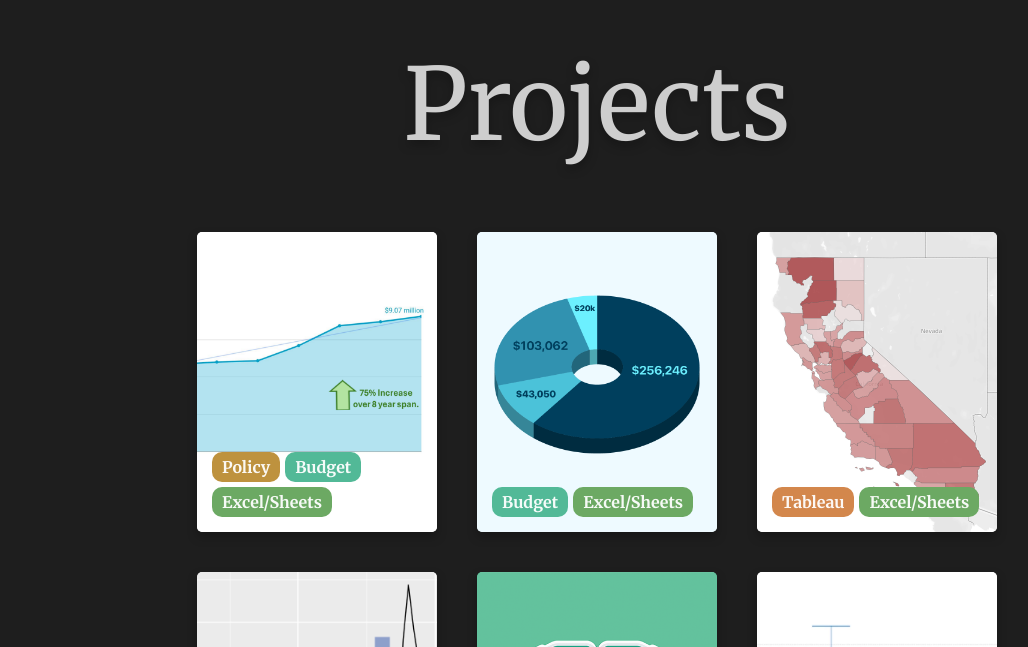
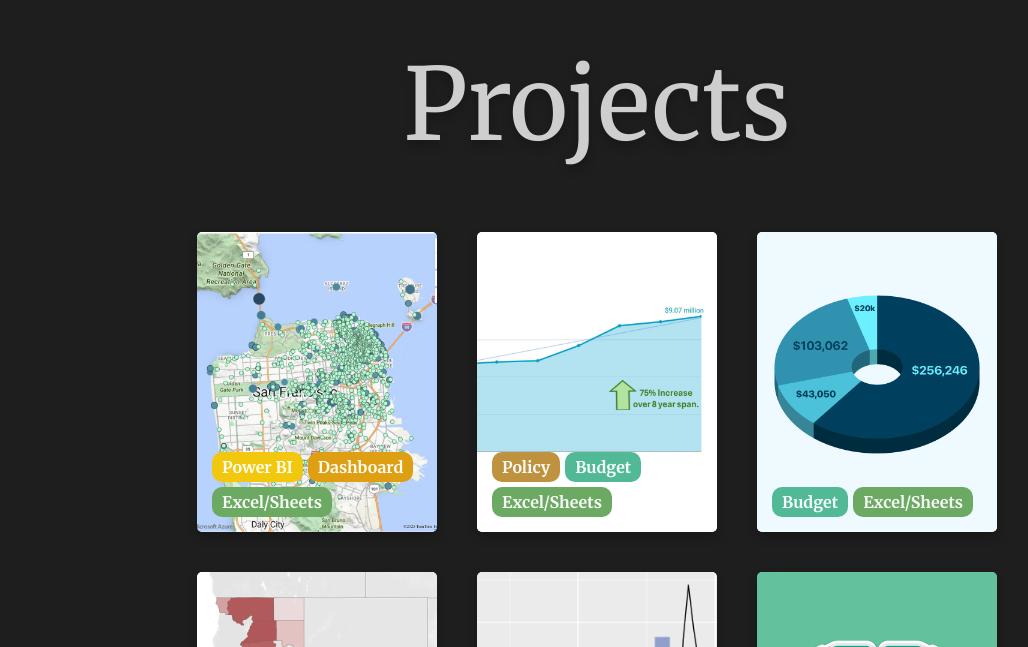
Before and after one commit to valerio-alan/Jane-Casto-Portfolio, a React (Vite) app: page / in a window 1280 px wide. Shown: the part 2153-2800 px from the top of the page, without its empty margins (43-1071 px from the left). Built offline with nearby package versions, Linux system fonts and the light colour scheme.

Commit message:
film project

```diff
--- a/src/data/projects.js
+++ b/src/data/projects.js
@@ -1,4 +1,11 @@
 export default [
+  {
+    title: 'SF Film Dashboard',
+    description: 'Power BI Dashboard demonstration for talks I\'ve given across California.',
+    img: 'project_images/SF Film Dashboard.png',
+    link: 'https://app.powerbi.com/view?r=eyJrIjoiNWZlOGVhM2EtZTQ0Zi00Mzg2LTg0MTktNTk2NWNkZjdjNWY4IiwidCI6IjQwODg2NTg4LWM5OWYtNDY4NS1iNGQ5LTY3MWM1OTdkNDU2MyIsImMiOjZ9',
+    tags: ['Power BI', 'Dashboard', 'Excel/Sheets'],
+  },
   {
     title: 'BSCC Report',
     description: 'Public annual budget and data report for Marin County.',
--- a/src/data/tags.js
+++ b/src/data/tags.js
@@ -7,4 +7,6 @@ export default {
   Policy: { color: '#be923e', textColor: 'dark' },
   Healthcare: { color: '#e4786d', textColor: 'dark' },
   Budget: { color: '#52b997', textColor: 'dark' },
+  Dashboard: { color: '#dea012', textColor: 'light' },
+  'Power BI': { color: '#f2c80f', textColor: 'dark' },
 };
```
Also changed, not shown: public/project_images/SF Film Dashboard.png (added).
